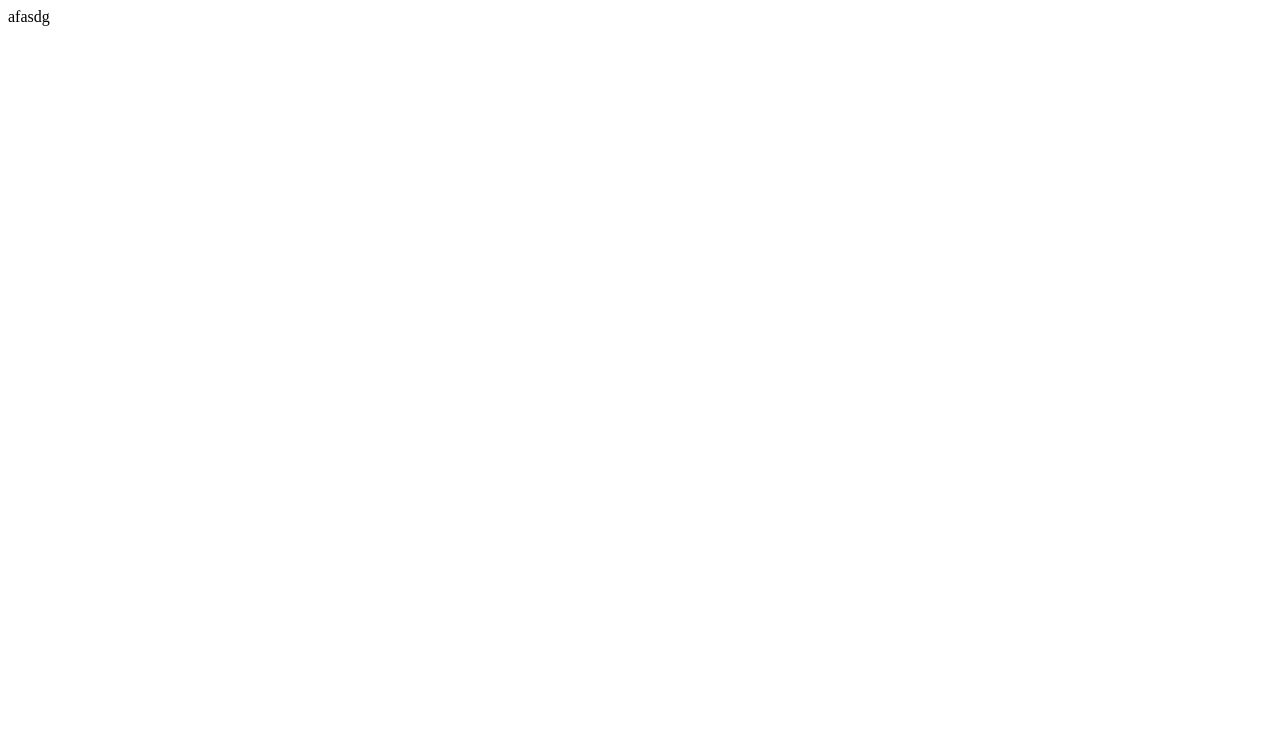
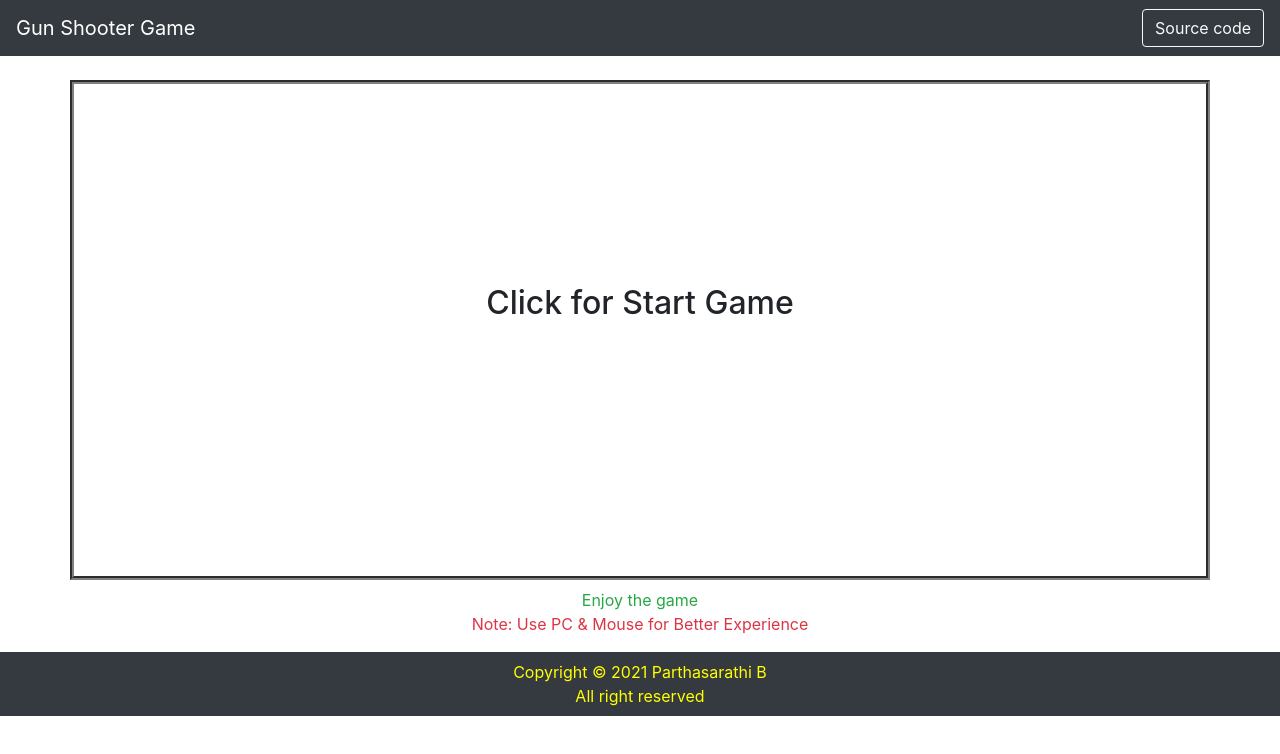
Before and after one commit to sarathibalamurugan/shooting-aim-trainer-game, a plain HTML site: page index.html in a window 1280 px wide. Drawn offline with nearby package versions, Linux system fonts and the light colour scheme.

Commit message:
Update index.html

```diff
--- a/index.html
+++ b/index.html
@@ -1 +1,42 @@
-afasdg
+<!DOCTYPE html>
+<html lang="en">
+
+<head>
+    <meta charset="UTF-8">
+    <meta name="viewport" content="width=device-width, initial-scale=1.0">
+    <link rel="stylesheet" href="https://cdn.jsdelivr.net/npm/bootstrap@4.6.0/dist/css/bootstrap.min.css"
+        integrity="sha384-B0vP5xmATw1+K9KRQjQERJvTumQW0nPEzvF6L/Z6nronJ3oUOFUFpCjEUQouq2+l" crossorigin="anonymous">
+    <script src="https://code.jquery.com/jquery-3.6.0.min.js"
+        integrity="sha256-/xUj+3OJU5yExlq6GSYGSHk7tPXikynS7ogEvDej/m4=" crossorigin="anonymous"></script>
+    <link rel="stylesheet" href="style.css" />
+    <script src="script.js"></script>
+    <title>Gun Shooter Game</title>
+</head>
+
+<body>
+    <nav class="navbar navbar-dark bg-dark">
+        <a class="navbar-brand" href="/Gun-Shoot-Game-using-HTML-javaScript/">Gun Shooter Game</a>
+        <a class="btn btn-outline-light" href="https://github.com/sarathibalamurugan/shooting-aim-trainer-game"
+            target="_blank">Source code</a>
+    </nav>
+
+    <div class="container-md mt-4 mb-2">
+        <div class="row">
+            <div id="canvas" class="col-12 canvas">
+                <!-- <div class="ballon-green ballon">
+                    <div class="dhaga"></div>
+                </div> -->
+            </div>
+        </div>
+    </div>
+    <div class="text-center">
+        <p class="m-0 p-0 text-success">Enjoy the game</p>
+        <p class="text-danger">Note: Use PC & Mouse for Better Experience</p>
+    </div>
+    <footer class="bg-dark text-center p-2">
+        <p class="p-0 m-0">Copyright &copy; 2021 Parthasarathi B<br/>All right reserved</p>
+    </footer>
+
+</body>
+
+</html>
```
